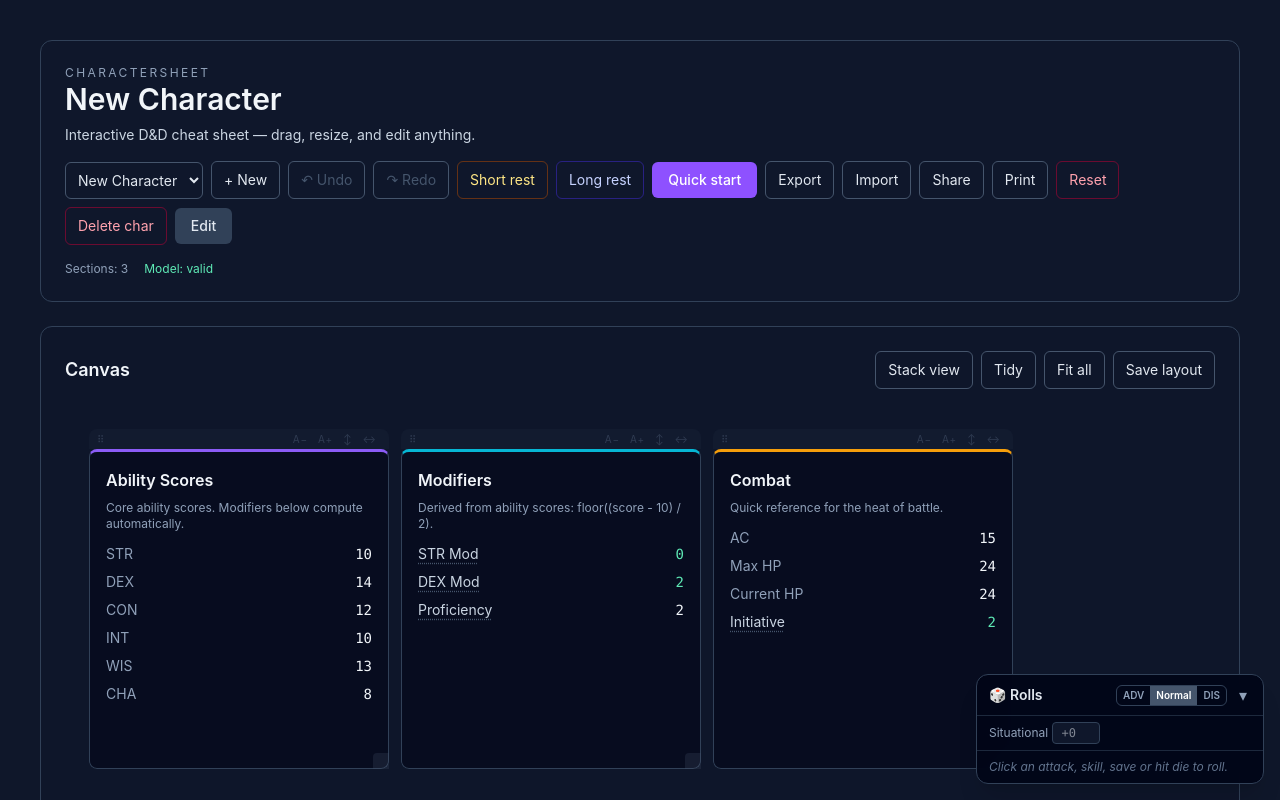
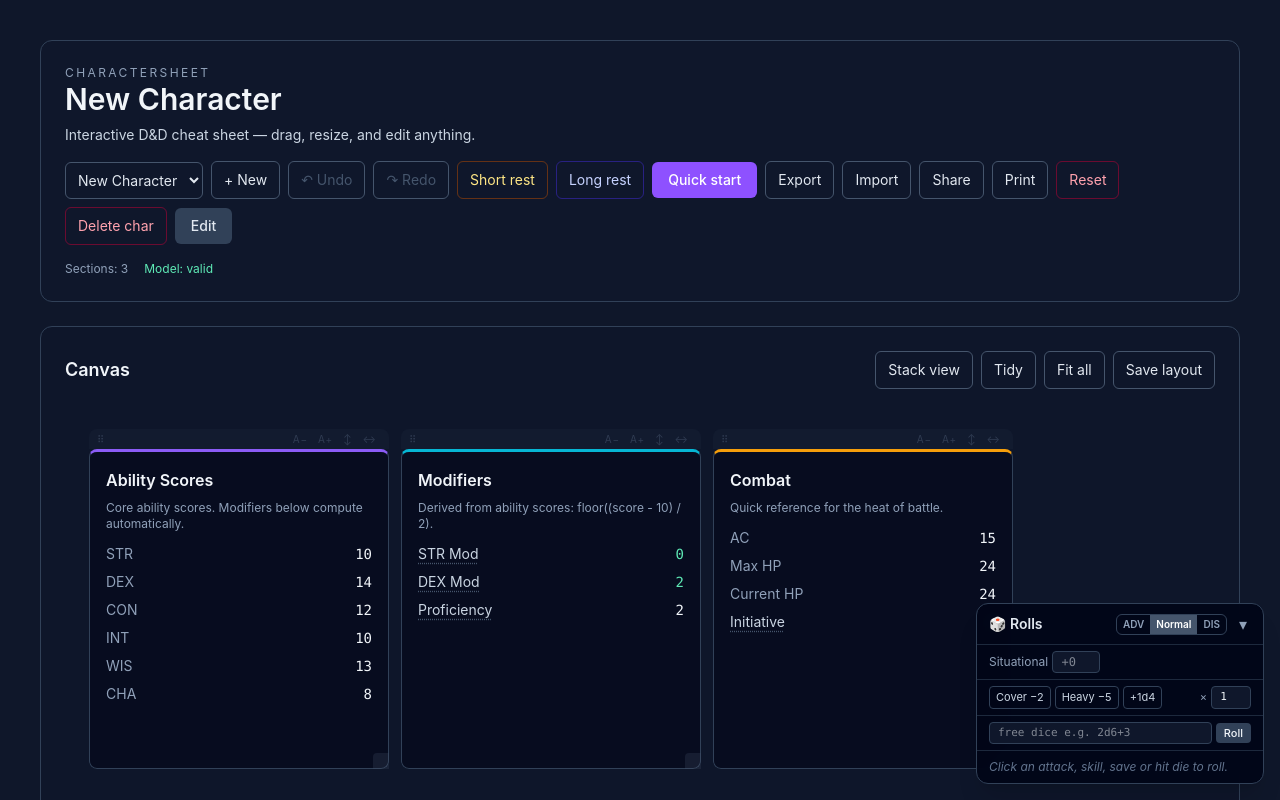
Before and after one commit to galh11/CharacterSheet, a React (Vite) app: page / in a window 1280 px wide. Shown: the top 800 px of the page. Built offline with nearby package versions, Linux system fonts and the light colour scheme.

Commit message:
feat: grouped rolls, bonus die (Bless/Guidance), cover presets, free-dice roller, per-character roll log, death-save auto-roll

```diff
--- a/src/App.tsx
+++ b/src/App.tsx
@@ -24,7 +24,9 @@ import { RollLog } from './components/RollLog'
 import { exportSheetToFile, importSheetFromFile } from './state/transfer'
 import { loadPresets, savePresets, type Presets } from './state/presets'
 import { buildShareUrl, readSharedSheet, clearShareHash } from './state/share'
+import { getActiveId } from './state/roster'
 import { useSheet } from './state/useSheet'
+import { rollExpr, formatRoll } from './model/dice'
 import type { D20Mode, RollLogEntry } from './model/dice'
 
 function App() {
@@ -36,11 +38,13 @@ function App() {
     const [presets, setPresets] = useState<Presets>(() => loadPresets())
     const [rollMode, setRollMode] = useState<D20Mode>('normal')
     const [situational, setSituational] = useState(0)
+    const [bonusDie, setBonusDie] = useState(0)
+    const [repeat, setRepeat] = useState(1)
     const [stackView, setStackView] = useState(false)
     const [collapsed, setCollapsed] = useState<Set<string>>(new Set())
     const [rollLog, setRollLog] = useState<RollLogEntry[]>(() => {
         try {
-            const raw = localStorage.getItem('character-sheet:rolllog:v1')
+            const raw = localStorage.getItem(`character-sheet:rolllog:${getActiveId()}`)
             return raw ? (JSON.parse(raw) as RollLogEntry[]) : []
         } catch {
             return []
@@ -98,14 +102,28 @@ function App() {
     const pushRoll = (entry: Omit<RollLogEntry, 'id'>) =>
         setRollLog((log) => [{ ...entry, id: crypto.randomUUID() }, ...log].slice(0, 40))
 
-    // Persist the roll log across reloads.
+    // Persist the roll log per character, and reload it when switching characters.
+    const prevActiveRef = useRef(activeId)
     useEffect(() => {
         try {
-            localStorage.setItem('character-sheet:rolllog:v1', JSON.stringify(rollLog))
+            localStorage.setItem(`character-sheet:rolllog:${activeId}`, JSON.stringify(rollLog))
         } catch {
             /* ignore quota errors */
         }
-    }, [rollLog])
+    }, [rollLog, activeId])
+
+    useEffect(() => {
+        if (prevActiveRef.current === activeId) return
+        prevActiveRef.current = activeId
+        let next: RollLogEntry[]
+        try {
+            const raw = localStorage.getItem(`character-sheet:rolllog:${activeId}`)
+            next = raw ? (JSON.parse(raw) as RollLogEntry[]) : []
+        } catch {
+            next = []
+        }
+        setRollLog(next)
+    }, [activeId])
 
     // Auto-set the "Bloodied" toggle when Current HP drops to half of Max HP or below.
     useEffect(() => {
@@ -135,6 +153,13 @@ function App() {
         }
         spendResource('luck_points', 1)
         pushRoll({ title: 'Luck Point', detail: `Spent 1 — Advantage on a d20 (or Disadvantage on an attack vs you) (${left - 1} left)`, total: left - 1, kind: 'raw' })
+    }
+
+    const rollFreeDice = (expr: string) => {
+        const trimmed = expr.trim()
+        if (!trimmed) return
+        const r = rollExpr(trimmed)
+        pushRoll({ title: trimmed, detail: formatRoll(r), total: r.total, kind: 'raw' })
     }
 
     const handleImport = async (file: File | undefined) => {
@@ -300,6 +325,8 @@ function App() {
             scope={scope}
             rollMode={rollMode}
             bonus={situational}
+            bonusDie={bonusDie}
+            repeat={repeat}
             onRoll={pushRoll}
             onHeal={healHp}
             onSpend={spendResource}
@@ -658,8 +685,13 @@ function App() {
                 onRollModeChange={setRollMode}
                 bonus={situational}
                 onBonusChange={setSituational}
+                bonusDie={bonusDie}
+                onBonusDieChange={setBonusDie}
+                repeat={repeat}
+                onRepeatChange={setRepeat}
                 luck={scope['luck_points']}
                 onSpendLuck={spendLuck}
+                onRollDice={rollFreeDice}
                 onClear={() => setRollLog([])}
             />
         </main>
--- a/src/components/RollLog.tsx
+++ b/src/components/RollLog.tsx
@@ -8,8 +8,13 @@ interface RollLogProps {
     onRollModeChange: (mode: D20Mode) => void
     bonus: number
     onBonusChange: (bonus: number) => void
+    bonusDie: number
+    onBonusDieChange: (sides: number) => void
+    repeat: number
+    onRepeatChange: (n: number) => void
     luck?: number
     onSpendLuck: () => void
+    onRollDice: (expr: string) => void
     onClear: () => void
 }
 
@@ -29,8 +34,9 @@ const kindColor: Record<RollLogEntry['kind'], string> = {
 }
 
 /** Floating panel showing recent dice rolls plus the advantage/disadvantage toggle. */
-export function RollLog({ entries, rollMode, onRollModeChange, bonus, onBonusChange, luck, onSpendLuck, onClear }: RollLogProps) {
+export function RollLog({ entries, rollMode, onRollModeChange, bonus, onBonusChange, bonusDie, onBonusDieChange, repeat, onRepeatChange, luck, onSpendLuck, onRollDice, onClear }: RollLogProps) {
     const [open, setOpen] = useState(true)
+    const [dice, setDice] = useState('')
     return (
         <div className="fixed bottom-4 right-4 z-40 w-72 rounded-xl border border-slate-700 bg-slate-950/95 shadow-xl backdrop-blur print:hidden">
             <div className="flex items-center gap-2 border-b border-slate-800 px-3 py-2">
@@ -100,6 +106,46 @@ export function RollLog({ entries, rollMode, onRollModeChange, bonus, onBonusCha
                             </button>
                         )}
                     </div>
+                    <div className="flex flex-wrap items-center gap-1 border-b border-slate-800 px-3 py-1.5 text-[11px]">
+                        <button type="button" onClick={() => onBonusChange(bonus - 2)} className="rounded border border-slate-700 px-1.5 py-0.5 text-slate-300 hover:bg-slate-800" title="Half cover">Cover −2</button>
+                        <button type="button" onClick={() => onBonusChange(bonus - 5)} className="rounded border border-slate-700 px-1.5 py-0.5 text-slate-300 hover:bg-slate-800" title="Three-quarters cover">Heavy −5</button>
+                        <button
+                            type="button"
+                            onClick={() => onBonusDieChange(bonusDie === 4 ? 0 : 4)}
+                            className={clsx('rounded px-1.5 py-0.5', bonusDie === 4 ? 'bg-emerald-600 text-white' : 'border border-slate-700 text-slate-300 hover:bg-slate-800')}
+                            title="Add a fresh 1d4 to each d20 (Bless / Guidance)"
+                        >
+                            +1d4
+                        </button>
+                        <label className="ml-auto flex items-center gap-1 text-slate-400" title="Roll each d20 check this many times">
+                            ×
+                            <input
+                                type="number"
+                                min={1}
+                                value={repeat}
+                                onChange={(e) => onRepeatChange(Math.max(1, Number(e.target.value) || 1))}
+                                aria-label="Repeat rolls"
+                                className="w-10 rounded border border-slate-700 bg-slate-900 px-1 py-0.5 text-center font-mono text-slate-100"
+                            />
+                        </label>
+                    </div>
+                    <form
+                        className="flex items-center gap-1 border-b border-slate-800 px-3 py-1.5"
+                        onSubmit={(e) => {
+                            e.preventDefault()
+                            onRollDice(dice)
+                            setDice('')
+                        }}
+                    >
+                        <input
+                            value={dice}
+                            onChange={(e) => setDice(e.target.value)}
+                            placeholder="free dice e.g. 2d6+3"
+                            aria-label="Free dice expression"
+                            className="min-w-0 flex-1 rounded border border-slate-700 bg-slate-900 px-2 py-0.5 font-mono text-[11px] text-slate-100"
+                        />
+                        <button type="submit" className="rounded bg-slate-700 px-2 py-0.5 text-[11px] font-medium text-slate-100 hover:bg-slate-600">Roll</button>
+                    </form>
                     <div className="max-h-64 overflow-auto px-3 py-2">
                         {entries.length === 0 ? (
                             <p className="m-0 text-xs italic text-slate-500">Click an attack, skill, save or hit die to roll.</p>
--- a/src/components/SectionCard.tsx
+++ b/src/components/SectionCard.tsx
@@ -19,6 +19,8 @@ interface SectionCardProps {
     scope?: Record<string, number>
     rollMode?: D20Mode
     bonus?: number
+    bonusDie?: number
+    repeat?: number
     onRoll?: (entry: Omit<RollLogEntry, 'id'>) => void
     onHeal?: (amount: number) => void
     onSpend?: (slug: string, amount: number) => void
@@ -72,6 +74,8 @@ export function SectionCard({
     scope,
     rollMode,
     bonus,
+    bonusDie,
+    repeat,
     onRoll,
     onHeal,
     onSpend,
@@ -194,6 +198,8 @@ export function SectionCard({
                             scope={scope}
                             rollMode={rollMode}
                             bonus={bonus}
+                            bonusDie={bonusDie}
+                            repeat={repeat}
                             onRoll={onRoll}
                             onHeal={onHeal}
                             onSpend={onSpend}
--- a/src/model/dice.ts
+++ b/src/model/dice.ts
@@ -113,6 +113,33 @@ export const rollD20 = (modifier: number, mode: D20Mode = 'normal', rng: Rng = d
     return { rolls, natural, modifier, total: natural + modifier, mode, crit }
 }
 
+export interface D20Series {
+    /** One entry per repeat: the natural d20, any bonus-die roll, and the final total. */
+    results: { natural: number; bonusDie: number; total: number; crit: 'hit' | 'miss' | null }[]
+    /** Highest final total across the series. */
+    best: number
+}
+
+/**
+ * Roll a d20 (with adv/dis) `count` times, each optionally adding a fresh
+ * bonus-die roll (e.g. Bless/Guidance 1d4). Used for grouped attack rolls.
+ */
+export const rollD20Series = (
+    modifier: number,
+    mode: D20Mode = 'normal',
+    count = 1,
+    bonusDieSides = 0,
+    rng: Rng = defaultRng,
+): D20Series => {
+    const results = []
+    for (let i = 0; i < Math.max(1, count); i++) {
+        const r = rollD20(modifier, mode, rng)
+        const bonusDie = bonusDieSides > 0 ? rollOne(bonusDieSides, rng) : 0
+        results.push({ natural: r.natural, bonusDie, total: r.total + bonusDie, crit: r.crit })
+    }
+    return { results, best: Math.max(...results.map((r) => r.total)) }
+}
+
 export interface DamagePart {
     type?: string
     result: RollResult
```
Also changed, not shown: src/components/SectionBody.tsx (+77 -17 lines), 1 other file (tests, documents, lock files or other folders).
